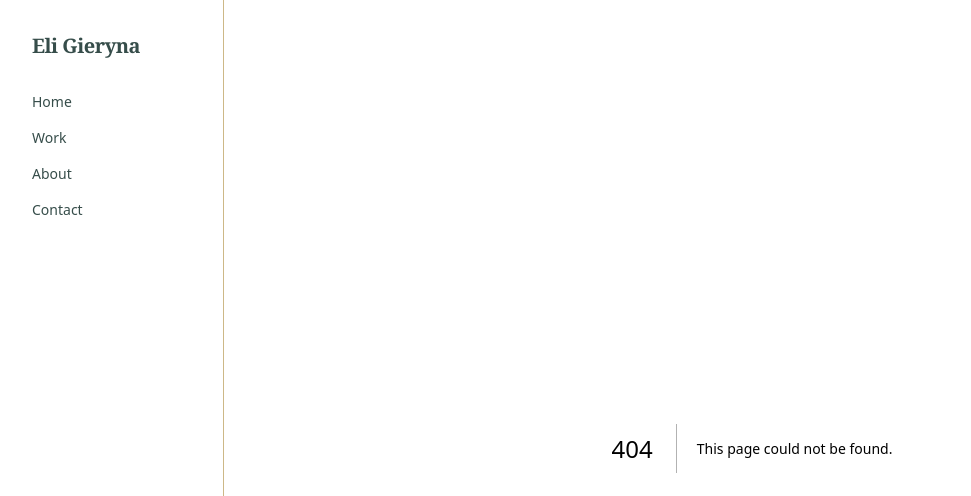
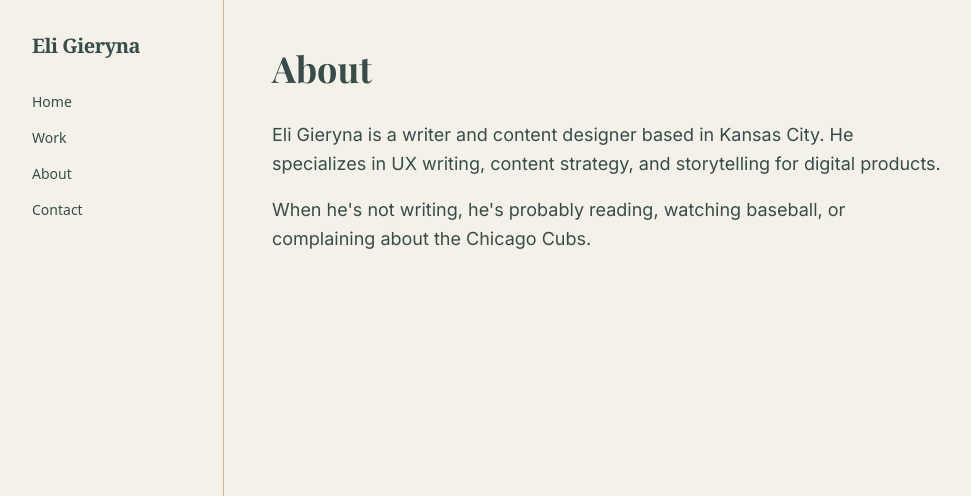
Before and after one commit to gieryna/eliwrites, a Next.js app: page /about in a window 1280 px wide. Before the commit this address had no page. Shown: the top 496 px of the page, without its empty margins (0-971 px from the left). Built offline with nearby package versions, Linux system fonts and the light colour scheme; a web font is replaced by a local one.

Commit message:
add about and work pages

```diff
--- /dev/null
+++ b/src/app/about/page.tsx
@@ -0,0 +1,15 @@
+export default function About() {
+    return (
+      <div className="max-w-2xl">
+        <h1 className="font-serif text-4xl font-bold text-[#364D4A] mb-8">
+          About
+        </h1>
+        <p className="text-lg text-[#364D4A] leading-relaxed mb-4">
+          Eli Gieryna is a writer and content designer based in Kansas City. He specializes in UX writing, content strategy, and storytelling for digital products.
+        </p>
+        <p className="text-lg text-[#364D4A] leading-relaxed mb-4">
+          When he's not writing, he's probably reading, watching baseball, or complaining about the Chicago Cubs.
+        </p>
+      </div>
+    )
+  }
--- a/src/app/globals.css
+++ b/src/app/globals.css
@@ -6,8 +6,8 @@
   --tan: #CDB887;
   --parchment: #E9E8D3;
   --offwhite: #E9EAE4;
-  --background: #E9E8D3;
-  --foreground: #364D4A;
+  --background: #F4F2E8;
+  --foreground: #2C3830;
 }
 
 @theme inline {
@@ -23,5 +23,9 @@
 body {
   background: var(--background);
   color: var(--foreground);
-  font-family: Georgia, serif;
+  font-family: var(--font-inter), sans-serif;
 }
+
+h1, h2, h3 {
+  font-family: var(--font-playfair), serif;
+}
--- /dev/null
+++ b/src/app/work/page.tsx
@@ -0,0 +1,12 @@
+export default function Work() {
+    return (
+      <div className="max-w-2xl">
+        <h1 className="font-serif text-4xl font-bold text-[#364D4A] mb-8">
+          Work
+        </h1>
+        <p className="text-lg text-[#364D4A] leading-relaxed">
+          Case studies coming soon.
+        </p>
+      </div>
+    )
+  }
```
